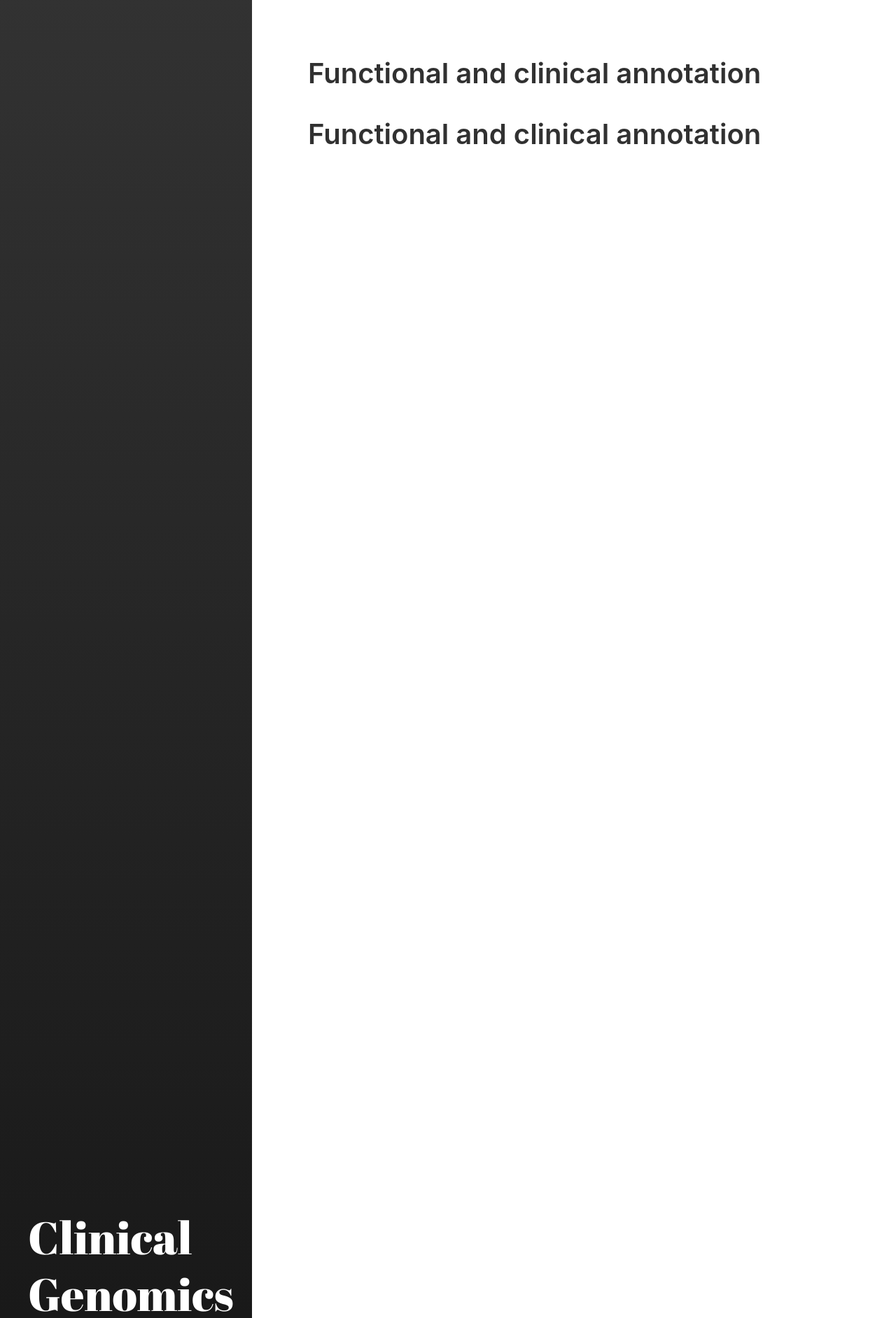
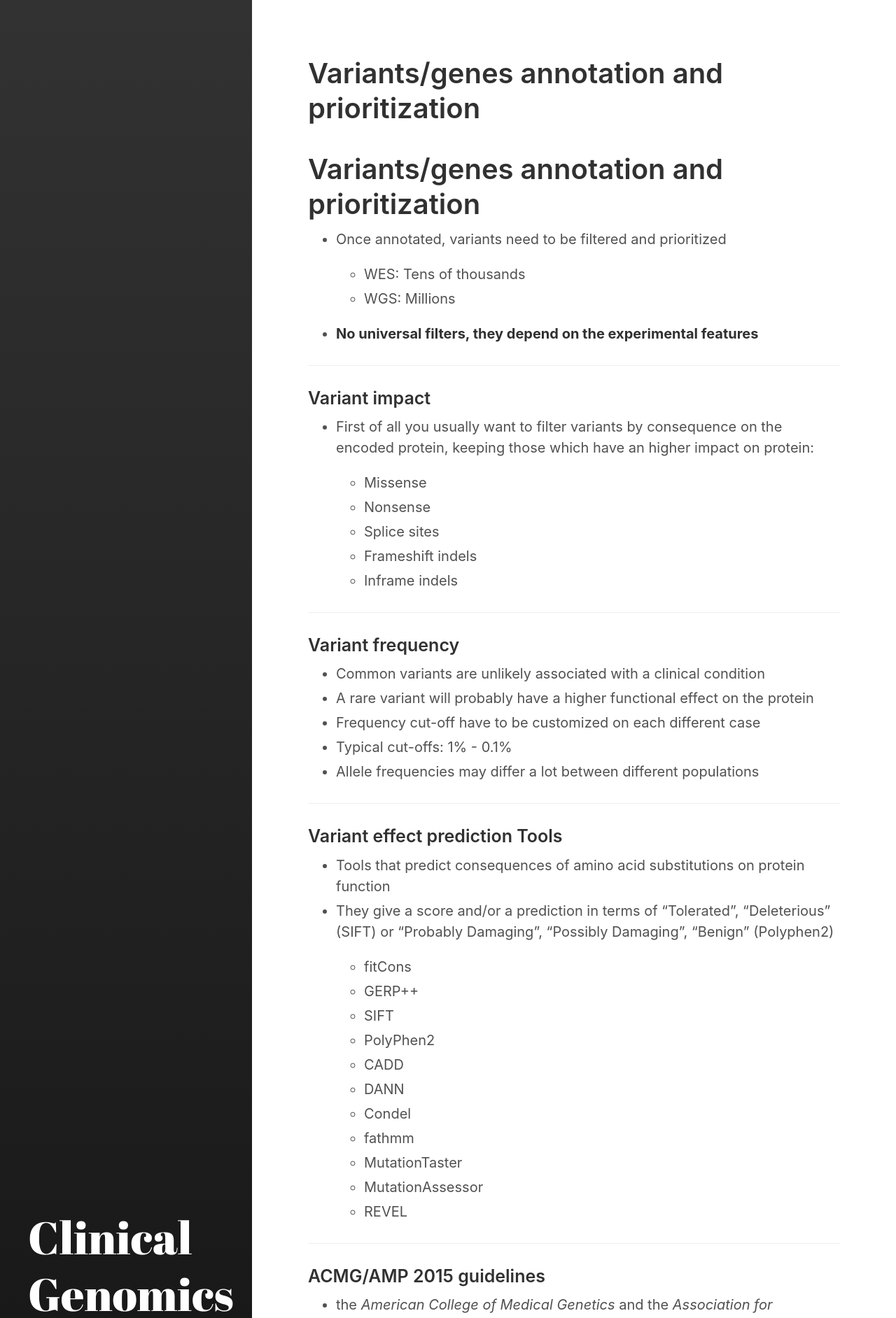
Before and after one commit to sigu-training/clinical_genomics, a Jekyll site: the page built from lectures/06.annotation.md, in a window 1280 px wide. Shown: the top 1884 px of the page at 70% size. Built offline with Jekyll 4.4.1, drawn with Linux system fonts in a browser that asks for light colours; some of the changed text lies outside the part shown.

Commit message:
Update 06.annotation.md

```diff
--- a/lectures/06.annotation.md
+++ b/lectures/06.annotation.md
@@ -1,8 +1,78 @@
 ---
 layout: page
-title: Functional and clinical annotation
-summary: "Functional and clinical annotation"
+title: Variants/genes annotation and prioritization
+summary: "Variants/genes annotation and prioritization"
 sidebar_link: true
 ---
 
-# Functional and clinical annotation
+# Variants/genes annotation and prioritization
+
+
+- Once annotated, variants need to be filtered and prioritized
+
+  - WES: Tens of thousands
+  - WGS: Millions
+
+- **No universal filters, they depend on the experimental features**
+
+---
+### Variant impact
+
+- First of all you usually want to filter variants by consequence on the encoded protein, keeping those which have an higher impact on protein:
+
+  - Missense
+  - Nonsense
+  - Splice sites
+  - Frameshift indels
+  - Inframe indels
+
+---
+### Variant frequency
+
+- Common variants are unlikely associated with a clinical condition
+- A rare variant will probably have a higher functional effect on the protein
+- Frequency cut-off have to be customized on each different case
+- Typical cut-offs: 1% - 0.1%
+- Allele frequencies may differ a lot between different populations
+
+---
+### Variant effect prediction Tools
+
+- Tools that predict consequences of amino acid substitutions on protein function
+- They give a score and/or a prediction in terms of "Tolerated", "Deleterious" (SIFT) or "Probably Damaging", "Possibly Damaging", "Benign" (Polyphen2)
+
+  - fitCons
+  - GERP++
+  - SIFT
+  - PolyPhen2
+  - CADD
+  - DANN
+  - Condel
+  - fathmm
+  - MutationTaster
+  - MutationAssessor
+  - REVEL
+
+---
+### ACMG/AMP 2015 guidelines
+
+- the *American College of Medical Genetics* and the *Association for Molecular Pathology* published guidelines for the interpretation of sequence variants in May of 2015 [(Richards S. et al, 2015)](https://www.nature.com/articles/gim201530). This report describes updated standards and guidelines for classifying sequence variants by using criteria informed by expert opinion and experience
+
+- 28 evaluation criteria for the clinical interpretation of variants
+  - Criteria falls into 3 sets:
+    - pathogenic/likely pathogenic (P/LP)
+    - benign/likely benign (B/LB)
+    - variant of unknown significance (VUS)
+
+- [**Intervar**](http://wintervar.wglab.org): software for automatically interpretation of the 28 criteria
+  - Two major steps:
+    - automatically interpretation by 28 criteria
+    - manual adjustment to re-interpret the clinical significance
+
+---
+### Prioritization
+
+- Phenotype-based prioritization
+  - Methods working by comparing the phenotypes of a patient with gene-phenotype known associations.
+
+- [Phenolyzer](http://phenolyzer.wglab.org/): Phenotype Based Gene Analyzer, a tool to prioritize genes based on user-specific disease/phenotype terms
```
